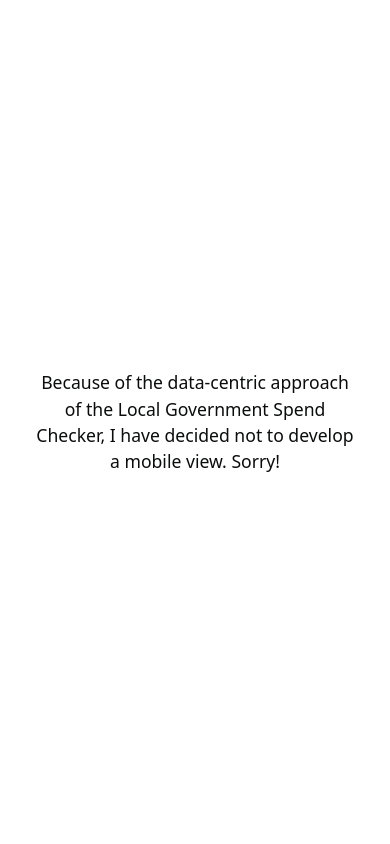
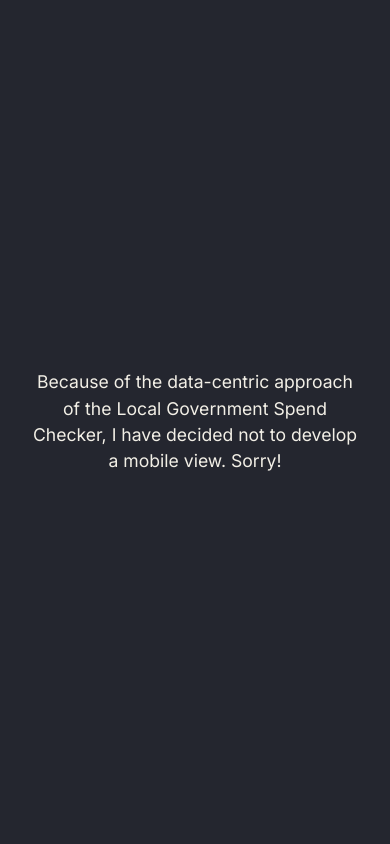
Before and after one commit to fraserwat/local-spend-tracker-frontend, a Django app: page / in a window 390 px wide. Run offline with Django 5.2, Linux system fonts and the light colour scheme; data comes from the database, SQL or seed files in the repository; parts of the project's set-up code (start-up, migrations or seed data) failed here and were passed over; some libraries are stand-ins or nearby versions.

Commit message:
Add dark charcoal/teal theme across map and spend views
Introduces a shared token stylesheet (apps/core/static/core/css/theme.css)
loaded from base.html so both the council map and transactions views pull
from the same palette, spacing scale, and Inter typeface instead of each
duplicating hardcoded GOV.UK-style hex values.

Co-Authored-By: Claude Sonnet 5 <noreply@anthropic.com>
Claude-Session: https://claude.ai/code/session_01JXfVXbVEUVErgn5Ea8i7ka

```diff
--- /dev/null
+++ b/apps/core/static/core/css/theme.css
@@ -0,0 +1,106 @@
+/* Shared design tokens + base element styles for every template that
+   extends core/base.html. Keep page-specific layout in each template's
+   own <style> block; put anything reused across pages here instead. */
+
+:root {
+  --color-bg: #24262f;
+  --color-bg-elevated: #2f3140;
+  --color-surface: #4e5166;
+  --color-surface-hover: #5a5d75;
+  --color-border: #6b6e87;
+  --color-border-subtle: #3d3f4f;
+
+  --color-text: #f2efe6;
+  --color-text-muted: #b8bacb;
+  --color-text-faint: #8b8da3;
+
+  --color-accent: #50a2a7;
+  --color-accent-hover: #6bbdc2;
+  --color-accent-text: #0b2426;
+
+  --color-warning-bg: #3a2f14;
+  --color-warning-border: #e9b44c;
+  --color-warning-text: #f2cd82;
+
+  --color-error: #d9553a;
+
+  --font-sans: "Inter", system-ui, -apple-system, sans-serif;
+
+  --space-1: 0.25rem;
+  --space-2: 0.5rem;
+  --space-3: 0.75rem;
+  --space-4: 1rem;
+  --space-5: 1.5rem;
+  --space-6: 2rem;
+  --space-8: 3rem;
+
+  --radius-sm: 3px;
+  --radius-md: 4px;
+
+  --shadow-sm: 0 1px 3px rgba(0, 0, 0, 0.4);
+}
+
+* { box-sizing: border-box; }
+
+body {
+  background: var(--color-bg);
+  color: var(--color-text);
+  font-family: var(--font-sans);
+  -webkit-font-smoothing: antialiased;
+}
+
+h1, h2, h3 {
+  font-weight: 600;
+  letter-spacing: -0.01em;
+}
+
+a {
+  color: var(--color-accent);
+}
+a:hover {
+  color: var(--color-accent-hover);
+}
+
+button, input[type="submit"] {
+  font-family: inherit;
+  background: var(--color-accent);
+  color: var(--color-accent-text);
+  border: none;
+  border-radius: var(--radius-sm);
+  padding: var(--space-2) var(--space-4);
+  font-size: 0.85rem;
+  font-weight: 600;
+  cursor: pointer;
+  transition: background 120ms ease;
+}
+button:hover, input[type="submit"]:hover {
+  background: var(--color-accent-hover);
+}
+
+button.button-secondary {
+  background: transparent;
+  border: 1px solid var(--color-accent);
+  color: var(--color-accent);
+}
+button.button-secondary:hover {
+  background: var(--color-surface-hover);
+  color: var(--color-text);
+}
+
+input, select {
+  font-family: inherit;
+  background: var(--color-bg-elevated);
+  color: var(--color-text);
+  border: 1px solid var(--color-border);
+  border-radius: var(--radius-sm);
+  padding: var(--space-2) var(--space-3);
+  font-size: 0.85rem;
+}
+input[disabled] {
+  color: var(--color-text-faint);
+  background: var(--color-border-subtle);
+}
+input:focus, select:focus, button:focus {
+  outline: 2px solid var(--color-accent);
+  outline-offset: 1px;
+}
--- a/apps/core/templates/core/base.html
+++ b/apps/core/templates/core/base.html
@@ -4,6 +4,10 @@
   <meta charset="utf-8">
   <meta name="viewport" content="width=device-width, initial-scale=1">
   <title>{% block title %}Local Spend Tracker{% endblock %}</title>
+  <link rel="preconnect" href="https://fonts.googleapis.com">
+  <link rel="preconnect" href="https://fonts.gstatic.com" crossorigin>
+  <link href="https://fonts.googleapis.com/css2?family=Inter:wght@400;500;600;700&display=swap" rel="stylesheet">
+  <link rel="stylesheet" href="{% static 'core/css/theme.css' %}">
   {% block extra_head %}{% endblock %}
   <style>
     #mobile-gate { display: none; }
@@ -21,10 +25,12 @@
         height: 100vh;
         padding: 2rem;
         text-align: center;
-        font-family: system-ui, sans-serif;
+        font-family: var(--font-sans);
         font-size: 1.1rem;
         line-height: 1.5;
         box-sizing: border-box;
+        background: var(--color-bg);
+        color: var(--color-text);
       }
     }
   </style>
--- a/apps/councils/static/councils/js/map.js
+++ b/apps/councils/static/councils/js/map.js
@@ -59,7 +59,7 @@ document.addEventListener("DOMContentLoaded", () => {
             .then((response) => response.json())
             .then((geojson) => {
               L.geoJSON(geojson, {
-                style: { color: "#8a94a6", weight: 2, fillOpacity: 0.04, dashArray: "4 4" },
+                style: { color: "#8b8da3", weight: 2, fillOpacity: 0.04, dashArray: "4 4" },
                 onEachFeature: (feature, featureLayer) => {
                   featureLayer.on("click", (event) => {
                     L.DomEvent.stopPropagation(event);
@@ -102,7 +102,7 @@ document.addEventListener("DOMContentLoaded", () => {
     })
     .then((geojson) => {
       const layer = L.geoJSON(geojson, {
-        style: { color: "#0f3d5c", weight: 3, fillOpacity: 0.22 },
+        style: { color: "#50a2a7", weight: 3, fillOpacity: 0.22 },
         onEachFeature: (feature, featureLayer) => {
           featureLayer.on("click", (event) => {
             // Stops the click reaching map's own handler below, so
--- a/apps/councils/templates/councils/main.html
+++ b/apps/councils/templates/councils/main.html
@@ -12,35 +12,36 @@
 />
 <style>
   html, body, #app { height: 100%; margin: 0; }
-  body { font-family: system-ui, sans-serif; color: #0b0c0c; }
-  .layout { display: flex; align-items: stretch; height: 100%; }
+  .layout { display: flex; align-items: stretch; height: 100%; background: var(--color-bg); }
   .main-panel { flex: 1; min-width: 0; position: relative; }
   #map { height: 100%; width: 100%; }
   #status {
     position: absolute;
-    top: 1rem;
+    top: var(--space-4);
     left: 50%;
     transform: translateX(-50%);
     z-index: 1000;
-    background: white;
-    padding: 0.5rem 1rem;
-    border-radius: 4px;
-    box-shadow: 0 1px 4px rgba(0, 0, 0, 0.3);
+    background: var(--color-surface);
+    color: var(--color-text);
+    padding: var(--space-2) var(--space-4);
+    border-radius: var(--radius-md);
+    box-shadow: var(--shadow-sm);
     font-size: 0.9rem;
   }
+  #status a { color: var(--color-accent); font-weight: 600; }
   #coverage-badge {
     display: none;
     position: absolute;
-    bottom: 1rem;
-    left: 1rem;
+    bottom: var(--space-4);
+    left: var(--space-4);
     z-index: 1000;
     max-width: 22rem;
-    background: #fff3cd;
-    border: 1px solid #d4a017;
-    color: #6b4a00;
-    padding: 0.5rem 0.75rem;
-    border-radius: 4px;
-    box-shadow: 0 1px 4px rgba(0, 0, 0, 0.3);
+    background: var(--color-warning-bg);
+    border: 1px solid var(--color-warning-border);
+    color: var(--color-warning-text);
+    padding: var(--space-2) var(--space-3);
+    border-radius: var(--radius-md);
+    box-shadow: var(--shadow-sm);
     font-size: 0.85rem;
   }
   #coverage-badge.visible { display: block; }
```
Also changed, not shown: other parts of apps/councils/templates/councils/main.html (+51 -9 lines), apps/spend/templates/spend/transactions.html (+44 -13 lines).
